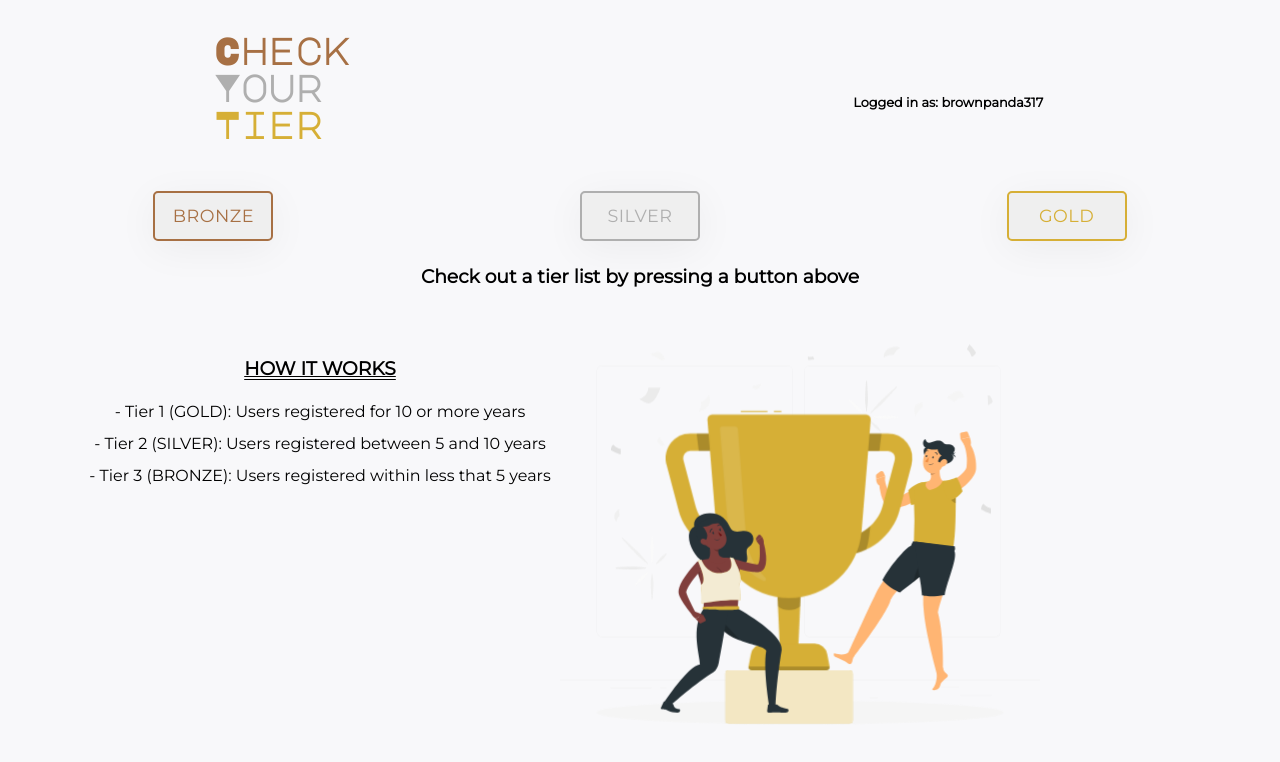
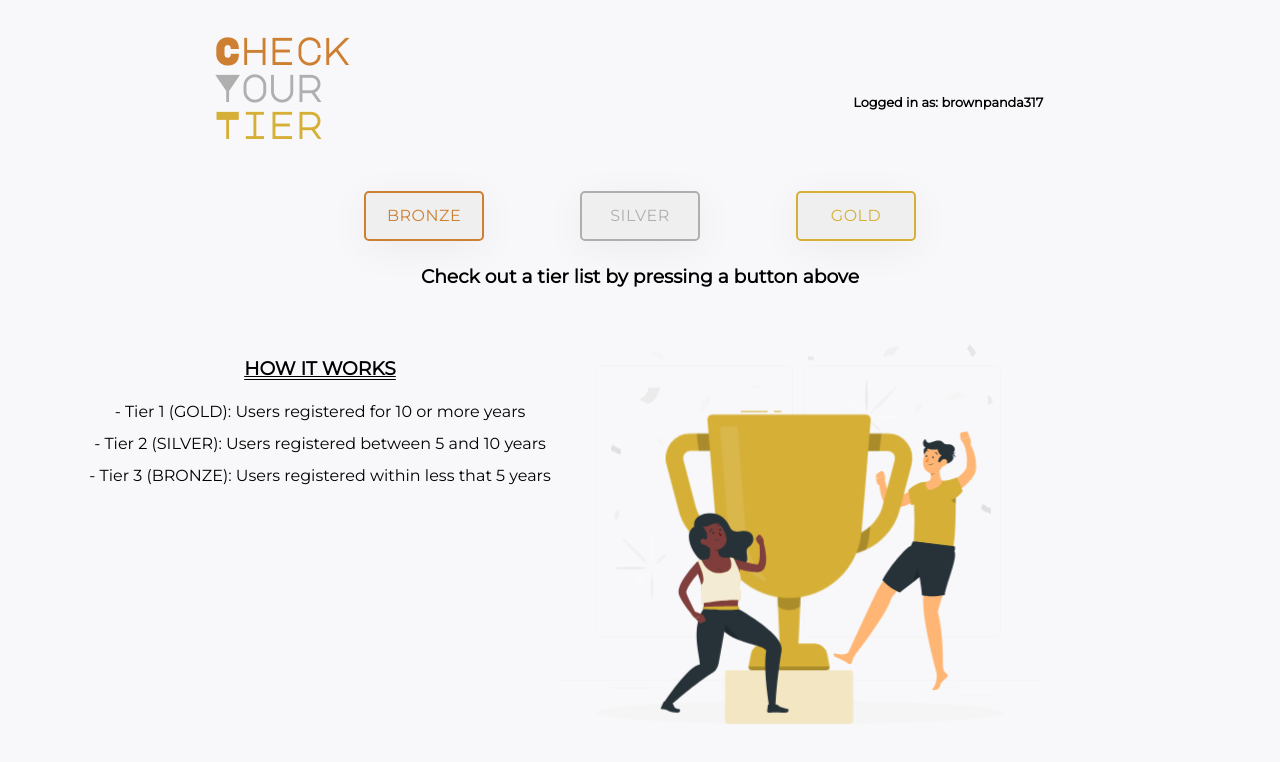
Before and after one commit to alkanngo/jointAcademy-Tiers, a React (Create React App) app: page / in a window 1280 px wide. Shown: the top 762 px of the page. Built offline with nearby package versions, Linux system fonts and the light colour scheme.

Commit message:
Minor changes to style

```diff
--- a/src/routes/UserList/UserList.scss
+++ b/src/routes/UserList/UserList.scss
@@ -1,9 +1,4 @@
 @import "./../../sass/style.scss";
-
-.list__nav{
-  display: flex;
-  flex-direction: column;
-}
 
 .btn-group{
   display: flex;
@@ -62,6 +57,15 @@
   }
 }
 
+@include tablet{
+  .btn-group{
+    justify-content: center;
+    .btn{
+      margin: 0 3em;
+    }
+  }
+}
+
 @include desktop{
   .list{
     tr{
--- a/src/sass/mixins.scss
+++ b/src/sass/mixins.scss
@@ -3,7 +3,7 @@
 @mixin hoverState($bgColor){
   background-color: $bgColor;
   color: $fontSubColor;
-  box-shadow: 0 0.5em 0.5em -0.4em var($bgColor);
+  box-shadow: 0 8px 40px var($bgColor);
   transform: translateY(-0.25em);
   transition-duration: 300ms;
 }
--- a/src/sass/variabels.scss
+++ b/src/sass/variabels.scss
@@ -1,14 +1,14 @@
 // Font family, size
 $primaryFont: "Major Mono Display", monospace;
 $secondaryFont: "Montserrat";
-$secondaryFontSize: 1.1rem;
+$secondaryFontSize: 1rem;
 $secondaryFontSizeTablet: 1.5rem;
 $secondaryFontSizeDesktop: 1.6rem;
 $titleFontSize: 2.3em;
 
 // Color
 $backgroundColor: #e0e0e0;
-$bronzeColor: #A77044;
+$bronzeColor: #cd7f32;
 $silverColor: #afafaf;
 $goldColor: #D6AF36;
 
@@ -27,3 +27,6 @@ $mainSpacing: 0.3rem;
 
 // Radius
 $mainRadius: 0.3rem;
+
+// Shadow
+$shadow: 0px 8px 40px rgba(0, 0, 0, 0.15);
```
